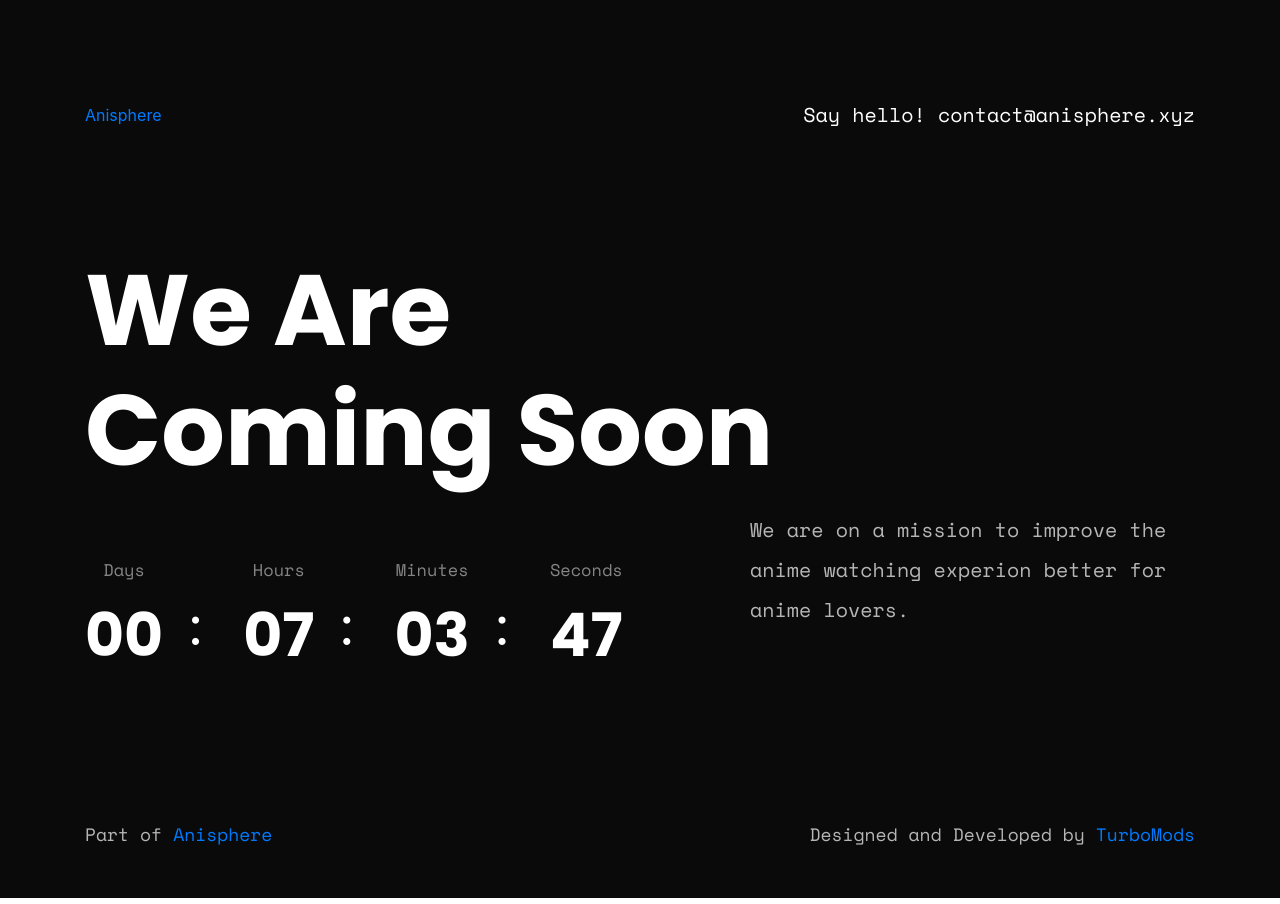
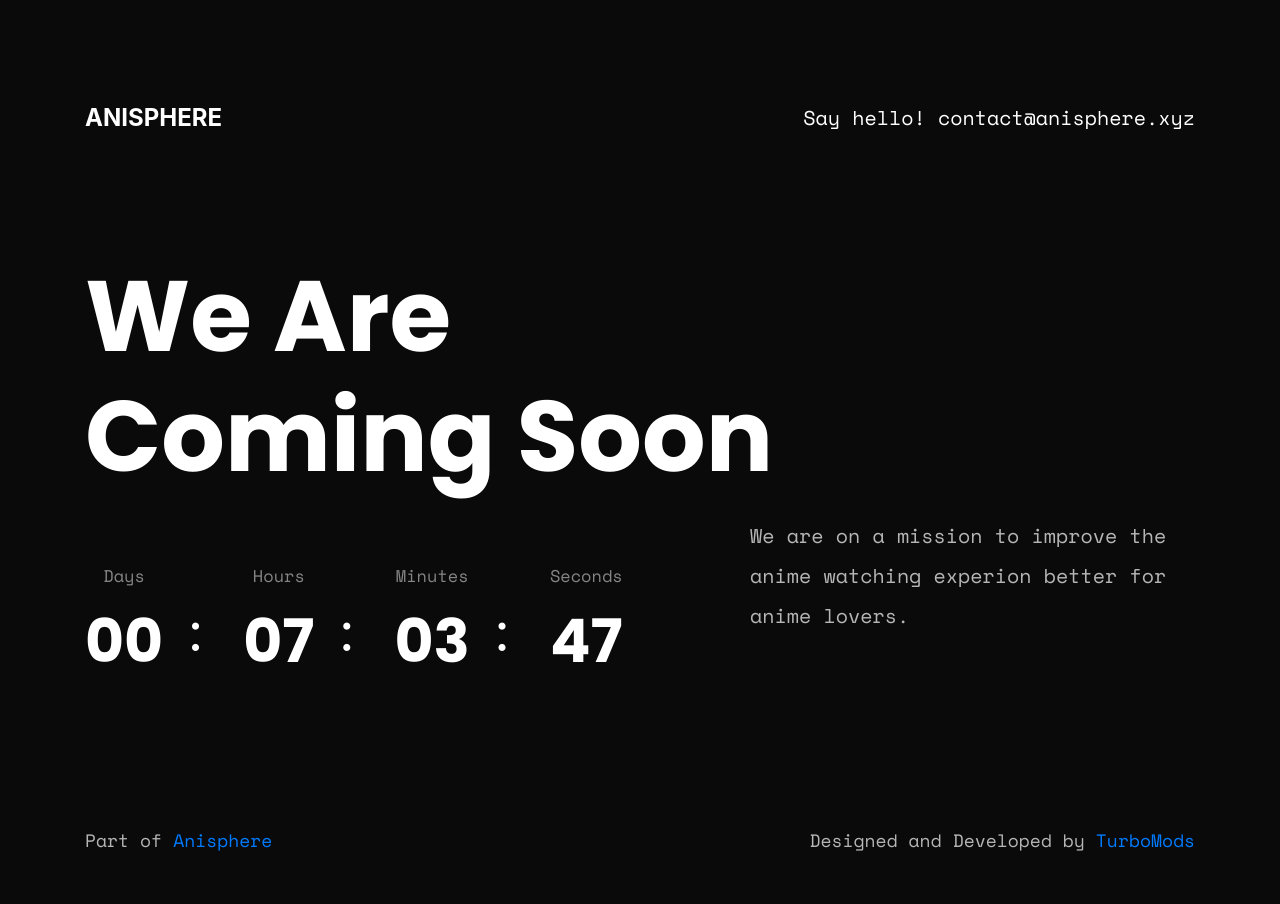
Before and after one commit to TOXICTURBO/ani-coming, a plain HTML site: page index.html in a window 1280 px wide. Drawn offline with nearby package versions, Linux system fonts and the light colour scheme.

Commit message:
Update style.css

```diff
--- a/assets/css/style.css
+++ b/assets/css/style.css
@@ -14,6 +14,15 @@ body {
   -webkit-box-sizing: border-box;
   box-sizing: border-box;
 }
+
+.logo span {
+    font-size: 24px; /* Adjust font size */
+    font-weight: bold; /* Make the text bold */
+    color: white; /* Change text color to white */
+    text-transform: uppercase; /* Capitalize all letters */
+    text-decoration: none; /* Remove underline */
+}
+
 
 a:focus,
 input:focus,
```
